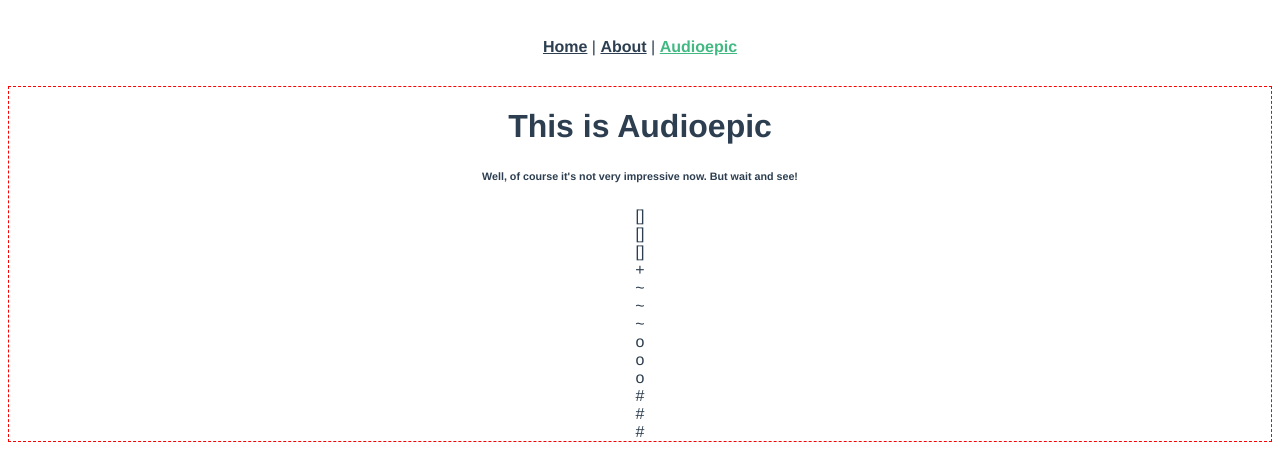
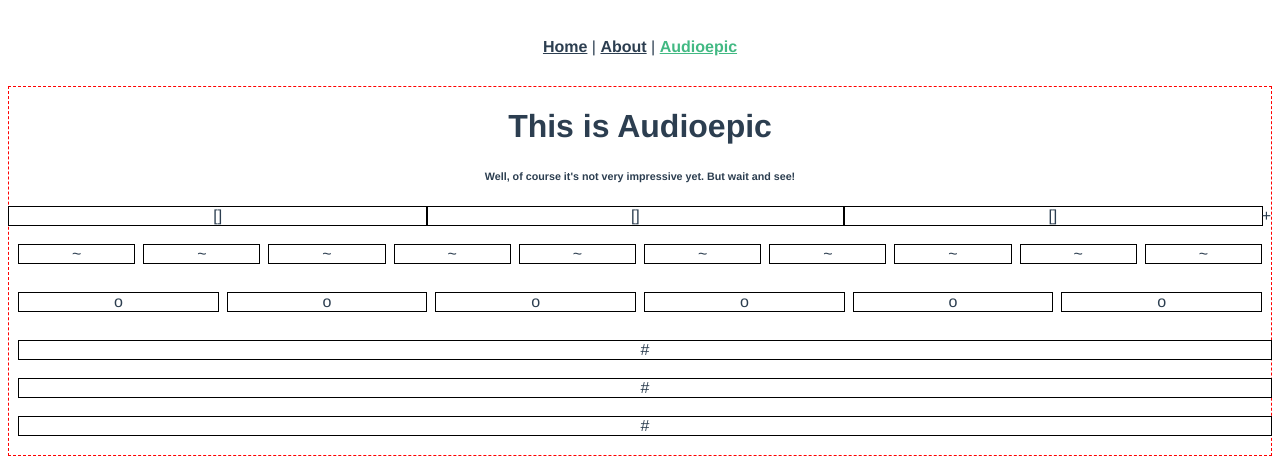
Before and after one commit to pitamer/audioepic, a Vue app: page /audioepic in a window 1280 px wide. Shown: the top 476 px of the page. Built offline with nearby package versions, Linux system fonts and the light colour scheme.

Commit message:
:building_construction: Refactor the app's folder structure, some mock-styling basics

```diff
--- /dev/null
+++ b/src/components/MainSection/LoopSection/index.vue
@@ -0,0 +1,26 @@
+<template>
+    <div id="loop-section">
+        <div class="loop">o</div>
+        <div class="loop">o</div>
+        <div class="loop">o</div>
+        <div class="loop">o</div>
+        <div class="loop">o</div>
+        <div class="loop">o</div>
+    </div>
+</template>
+
+<script>
+export default {
+  name: "LoopSection",
+};
+</script>
+
+<style lang="scss">
+#loop-section {
+    display: flex;
+    .loop {
+        width: 100%;
+        outline: 1px black solid;
+    }
+}
+</style>
--- /dev/null
+++ b/src/components/MainSection/SoundSection/index.vue
@@ -0,0 +1,30 @@
+<template>
+    <div id="sound-section">
+        <div class="sound">~</div>
+        <div class="sound">~</div>
+        <div class="sound">~</div>
+        <div class="sound">~</div>
+        <div class="sound">~</div>
+        <div class="sound">~</div>
+        <div class="sound">~</div>
+        <div class="sound">~</div>
+        <div class="sound">~</div>
+        <div class="sound">~</div>
+    </div>
+</template>
+
+<script>
+export default {
+  name: "SoundSection",
+};
+</script>
+
+<style lang="scss">
+#sound-section {
+    display: flex;
+    .sound {
+        width: 100%;
+        outline: 1px black solid;
+    }
+}
+</style>
--- /dev/null
+++ b/src/components/MainSection/TrackSection/index.vue
@@ -0,0 +1,24 @@
+<template>
+    <div id="track-section">
+        <div class="track">#</div>
+        <div class="track">#</div>
+        <div class="track">#</div>
+    </div>
+</template>
+
+<script>
+export default {
+  name: "TrackSection",
+};
+</script>
+
+<style lang="scss">
+#track-section {
+    display: flex;
+    flex-flow: column;
+    .track {
+        width: 100%;
+        outline: 1px black solid;
+    }
+}
+</style>
--- /dev/null
+++ b/src/components/MainSection/index.vue
@@ -0,0 +1,30 @@
+<template>
+    <div id="main-section">
+      <SoundSection />
+      <LoopSection />
+      <TrackSection />
+    </div>
+</template>
+
+<script>
+import SoundSection from '@/components/MainSection/SoundSection';
+import LoopSection from '@/components/MainSection/LoopSection';
+import TrackSection from '@/components/MainSection/TrackSection';
+
+export default {
+  name: "MainSection",
+  components: {
+    SoundSection,
+    LoopSection,
+    TrackSection
+  }
+};
+</script>
+
+<style lang="scss">
+#main-section {
+    * {
+      margin: 10px 5px; // #
+    }
+}
+</style>
--- /dev/null
+++ b/src/components/TabSection/index.vue
@@ -0,0 +1,32 @@
+<template>
+    <div id="tabs-section">
+      <div id="tabs">
+        <div class="tab">[]</div>
+        <div class="tab">[]</div>
+        <div class="tab">[]</div>
+      </div>
+      <div id="add-tab-button">
+        +
+      </div>
+    </div>
+</template>
+
+<script>
+export default {
+  name: "TabsSection",
+};
+</script>
+
+<style lang="scss">
+#tabs-section {
+    display: flex;
+    #tabs {
+        display: flex;
+        flex-grow: 1;
+        .tab {
+            width: 100%;
+            outline: 1px black solid;
+        }
+    }
+}
+</style>
--- a/src/views/Audioepic.vue
+++ b/src/views/Audioepic.vue
@@ -2,53 +2,29 @@
   <div id="audioepic">
     <h1>This is Audioepic</h1>
     <h6>
-      Well, of course it's not very impressive <strong>now</strong>. But wait and see!
+      Well, of course it's not very impressive <strong>yet</strong>. But wait and see!
     </h6>
-    <div id="tabs-section">
-      <div id="tabs">
-        <div class="tab">[]</div>
-        <div class="tab">[]</div>
-        <div class="tab">[]</div>
-      </div>
-      <div id="add-tab-button">
-        +
-      </div>
-    </div>
-    <div id="main-section">
-      <div id="sounds">
-        <div class="sound">~</div>
-        <div class="sound">~</div>
-        <div class="sound">~</div>
-      </div>
-      <div id="loops">
-        <div class="loop">o</div>
-        <div class="loop">o</div>
-        <div class="loop">o</div>
-      </div>
-      <div id="tracks">
-        <div class="track">#</div>
-        <div class="track">#</div>
-        <div class="track">#</div>
-      </div>
-    </div>
+    <TabSection />
+    <MainSection />
   </div>
 </template>
 
 <script>
+import TabSection from '@/components/TabSection';
+import MainSection from '@/components/MainSection';
 
+export default {
+  name: "Audioepic",
+  components: {
+    TabSection,
+    MainSection
+  },
+};
 </script>
 
 <style lang="scss">
 #audioepic {
   // height: 100%;
   border: 1px red dashed;
-
-  // #tabs-section {
-  //   display: flex;
-
-  //   #tabs {
-  //     display: flex;
-  //   }
-  // }
 }
 </style>
```
